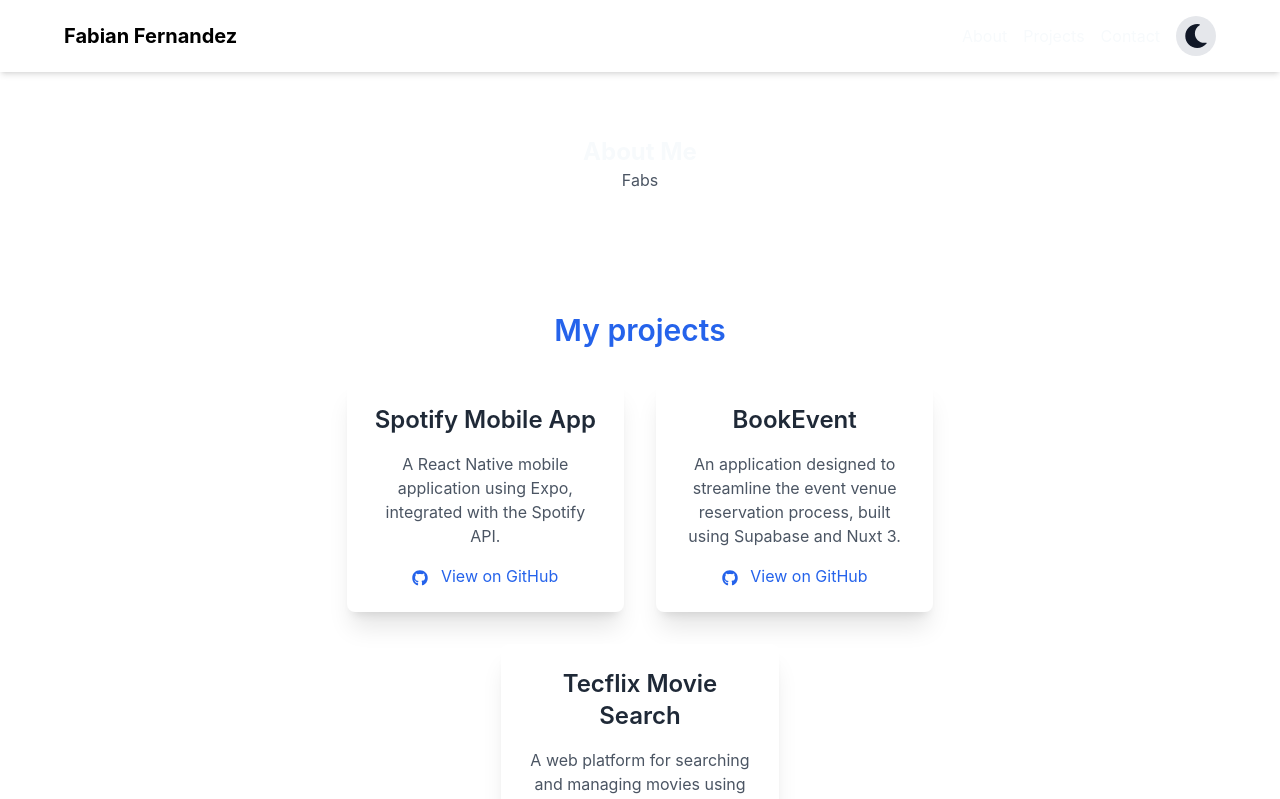
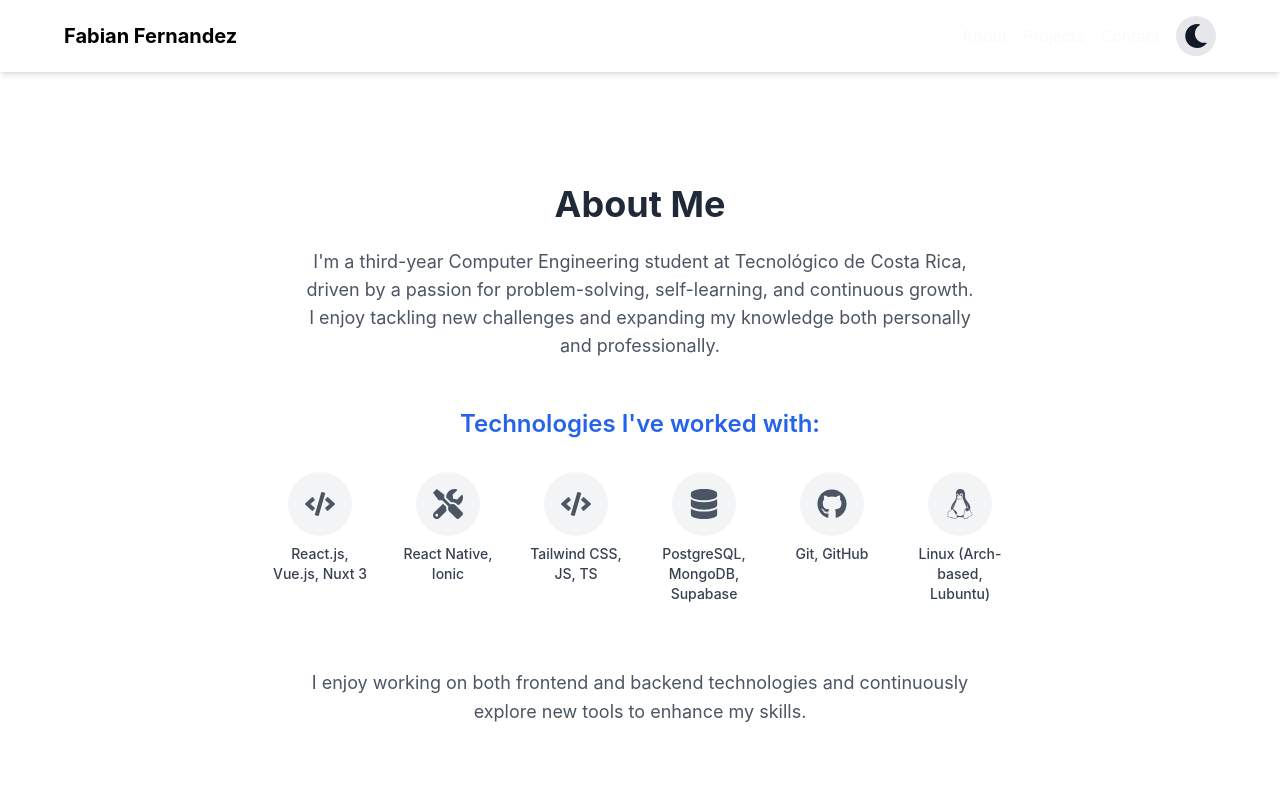
Before and after one commit to FabsCR/dev-portfolio-fabs, a Next.js app: page / in a window 1280 px wide. Shown: the top 799 px of the page. Built offline with nearby package versions, Linux system fonts and the light colour scheme; what @radix-ui/themes would draw is missing.

Commit message:
feat: redesign About section

```diff
--- a/src/components/About.tsx
+++ b/src/components/About.tsx
@@ -1,12 +1,52 @@
 "use client";
 
+import { FaCode, FaDatabase, FaGithub, FaLinux, FaTools } from "react-icons/fa";
+
+interface TechnologyCardProps {
+  icon: JSX.Element;
+  label: string;
+}
+
 export function About() {
-    return (
-      <section id="about" className="my-8 text-center px-4 sm:px-0">
-        <h2 className="text-2xl font-bold">About Me</h2>
-        <p className="text-gray-600 dark:text-gray-400">
-          Fabs
+  return (
+    <section id="about" className="my-20 px-6 sm:px-8 lg:px-12 text-center">
+      <h2 className="text-4xl font-bold text-gray-800 dark:text-white mb-6">
+        About Me
+      </h2>
+      <p className="text-lg text-gray-600 dark:text-gray-300 max-w-2xl mx-auto mb-12">
+        I&apos;m a third-year Computer Engineering student at Tecnológico de Costa Rica, driven by a passion for problem-solving, self-learning, and continuous growth. I enjoy tackling new challenges and expanding my knowledge both personally and professionally.
+      </p>
+
+      <div className="mb-16">
+        <h3 className="text-2xl font-semibold text-blue-600 dark:text-blue-400 mb-8">
+          Technologies I&apos;ve worked with:
+        </h3>
+        <div className="grid grid-cols-2 sm:grid-cols-3 lg:grid-cols-6 gap-8">
+          <TechnologyCard icon={<FaCode size={30} />} label="React.js, Vue.js, Nuxt 3" />
+          <TechnologyCard icon={<FaTools size={30} />} label="React Native, Ionic" />
+          <TechnologyCard icon={<FaCode size={30} />} label="Tailwind CSS, JS, TS" />
+          <TechnologyCard icon={<FaDatabase size={30} />} label="PostgreSQL, MongoDB, Supabase" />
+          <TechnologyCard icon={<FaGithub size={30} />} label="Git, GitHub" />
+          <TechnologyCard icon={<FaLinux size={30} />} label="Linux (Arch-based, Lubuntu)" />
+        </div>
+      </div>
+
+      <div className="text-lg text-gray-600 dark:text-gray-300 max-w-2xl mx-auto leading-relaxed">
+        <p className="mb-6">
+          I enjoy working on both frontend and backend technologies and continuously explore new tools to enhance my skills.
         </p>
-      </section>
-    );
-  }
+      </div>
+    </section>
+  );
+}
+
+function TechnologyCard({ icon, label }: TechnologyCardProps) {
+  return (
+    <div className="flex flex-col items-center text-gray-600 dark:text-gray-400 transform transition duration-300 ease-in-out hover:scale-110 active:scale-95">
+      <div className="flex items-center justify-center w-16 h-16 mb-2 rounded-full bg-gray-100 dark:bg-gray-800 hover:bg-blue-100 dark:hover:bg-blue-900 transition duration-300 ease-in-out">
+        {icon}
+      </div>
+      <span className="text-sm font-medium text-gray-700 dark:text-gray-300 text-center">{label}</span>
+    </div>
+  );
+}
```
